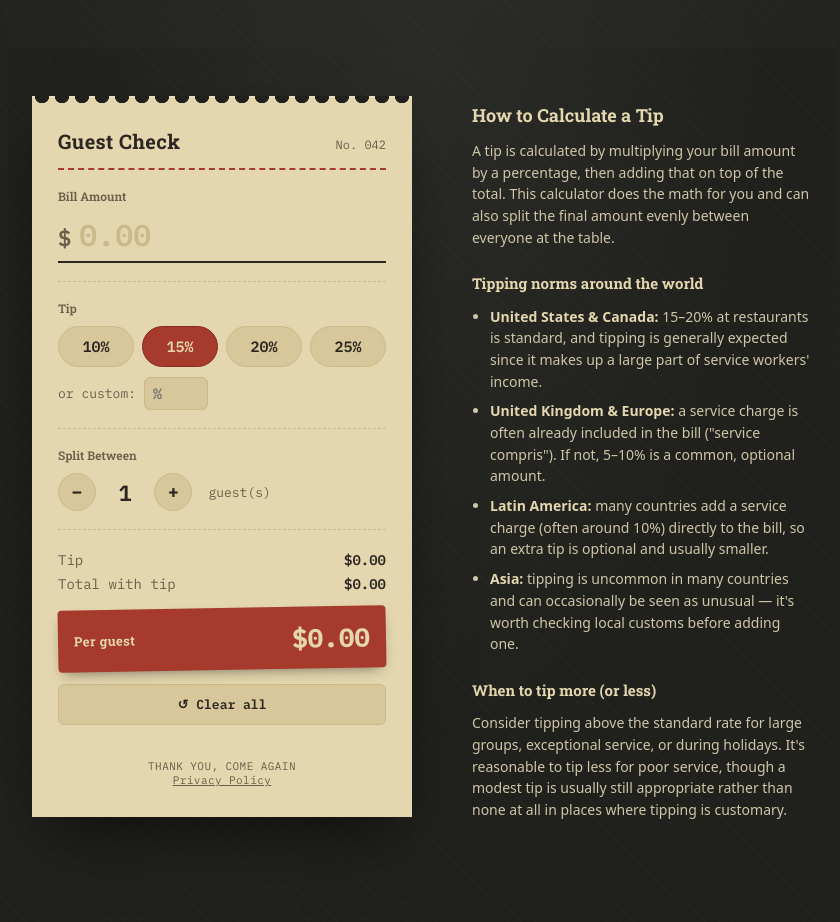
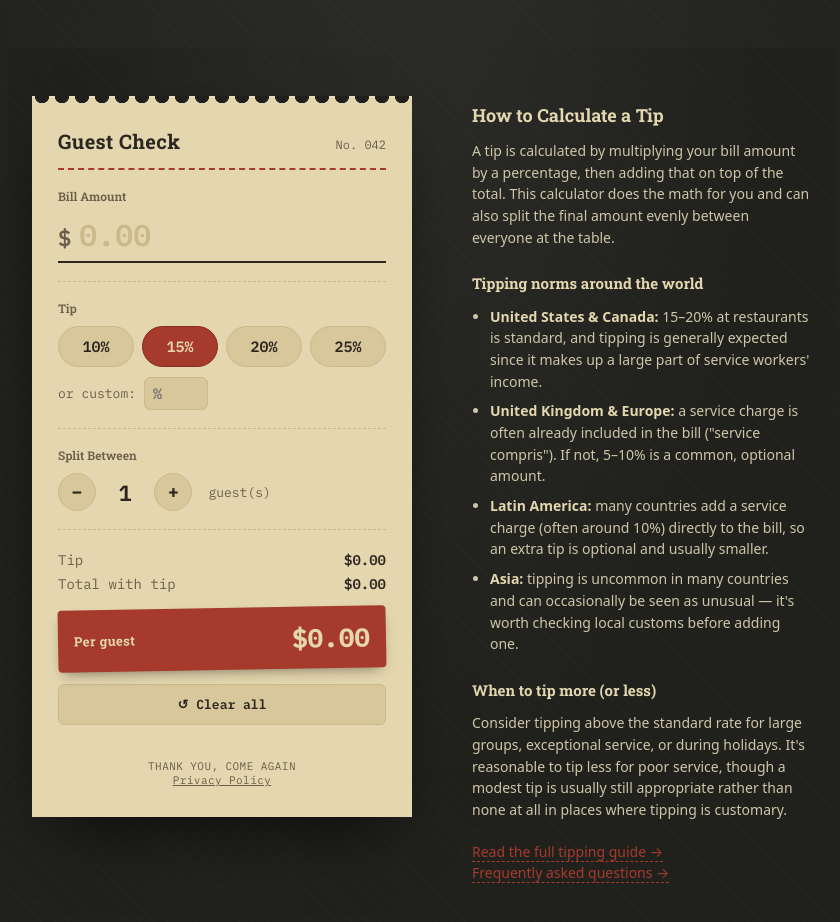
Before and after one commit to tutumyrw/Tiply, a plain HTML site: page index.html in a window 1280 px wide. Shown: the whole page, without its empty margins (218-1058 px from the left). Drawn offline with Linux system fonts and the light colour scheme.

Commit message:
Enhance tipping section with additional links
Add links to the full tipping guide and FAQ.

```diff
--- a/index.html
+++ b/index.html
@@ -333,6 +333,12 @@
   .guide ul { margin: 0; padding-left: 18px; font-size: 14px; }
   .guide li { margin-bottom: 8px; }
   .guide li strong { color: var(--paper); }
+
+  .guide a {
+    color: var(--red);
+    text-decoration: none;
+    border-bottom: 1px dashed var(--red);
+  }
 </style>
 </head>
 <body>
@@ -404,6 +410,8 @@
 
   <h3>When to tip more (or less)</h3>
   <p>Consider tipping above the standard rate for large groups, exceptional service, or during holidays. It's reasonable to tip less for poor service, though a modest tip is usually still appropriate rather than none at all in places where tipping is customary.</p>
+
+  <p style="margin-top:20px;"><a href="guide.html">Read the full tipping guide →</a><br><a href="faq.html">Frequently asked questions →</a></p>
 </article>
 
 <script>
```
